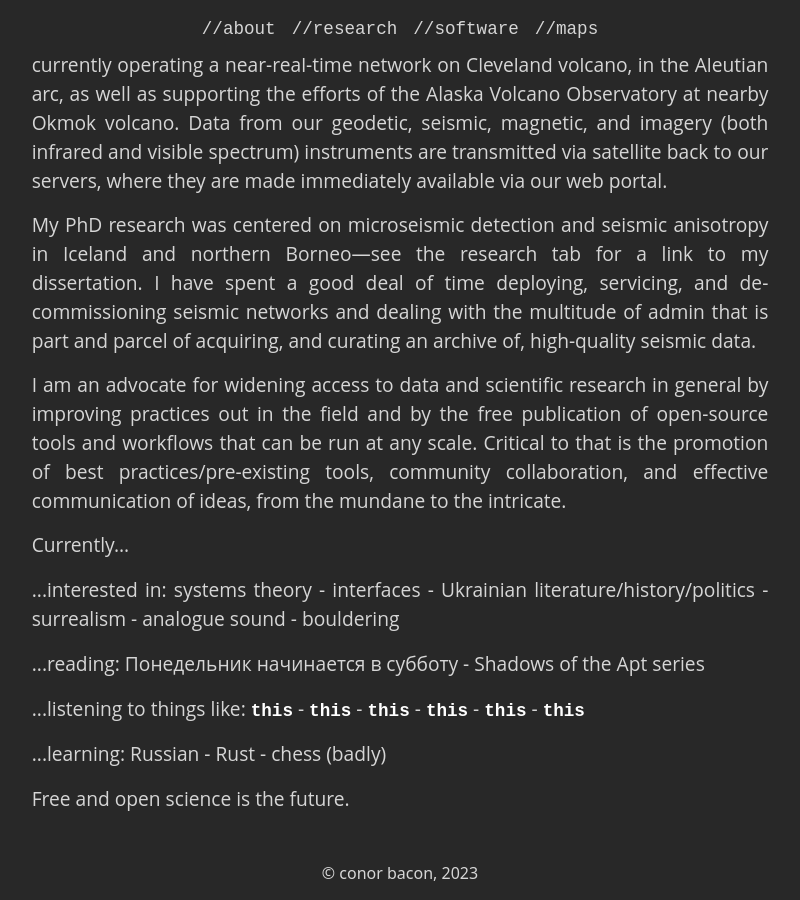
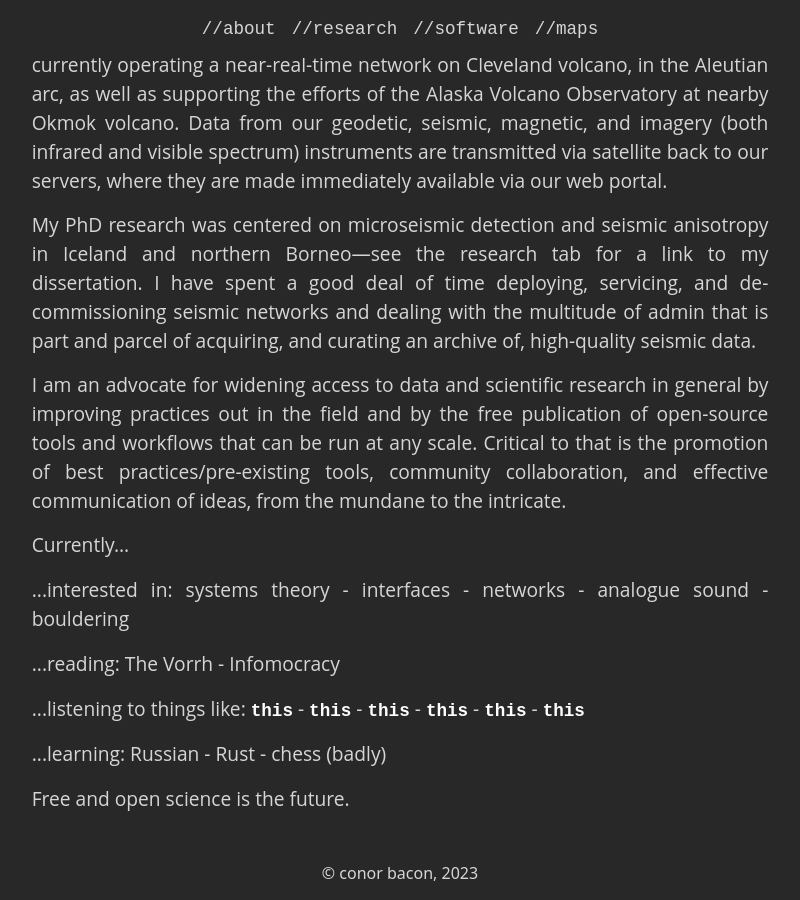
Before and after one commit to hemmelig/hemmelig.github.io, a Jekyll site: the page built from index.html, in a window 1280 px wide and 900 px high, scrolled down 639 px. Shown: the whole window, without its empty margins (240-1040 px from the left). Built offline with Jekyll 4.4.1, drawn with Linux system fonts in a browser that asks for light colours; nearby versions of some CDN libraries; some web fonts are replaced; a script that is not in the unit is left out.

Commit message:
:books: Update current reading EOM

```diff
--- a/index.html
+++ b/index.html
@@ -6,13 +6,12 @@ nav_item: home
 interests:
   - systems theory
   - interfaces
-  - Ukrainian literature/history/politics
-  - surrealism
+  - networks
   - analogue sound
   - bouldering
 books:
-  - Понедельник начинается в субботу
-  - Shadows of the Apt series
+  - The Vorrh
+  - Infomocracy
 beats:
   - _IFtJ-XTXF8
   - Dm4HUjunhQU
```
